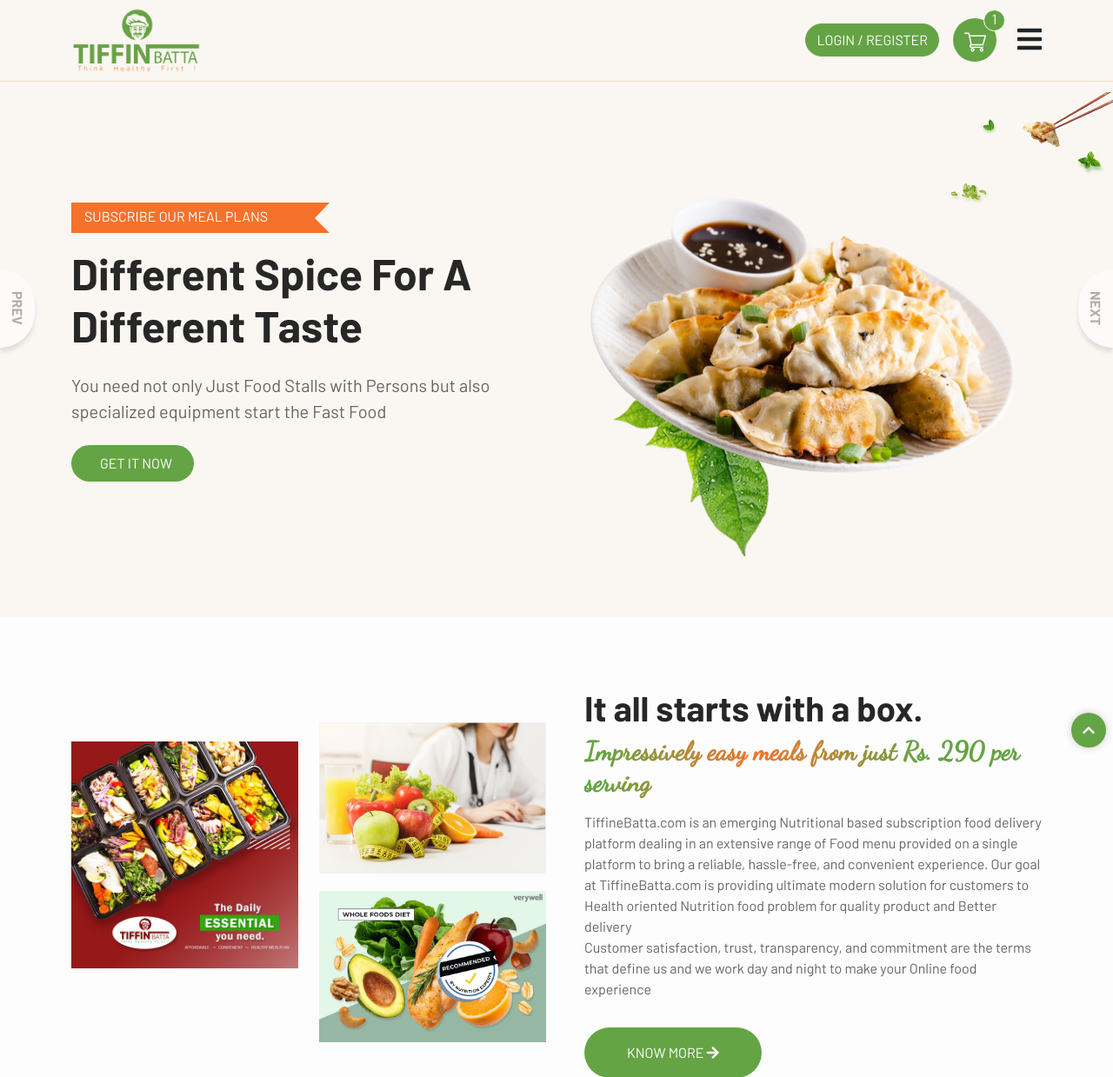
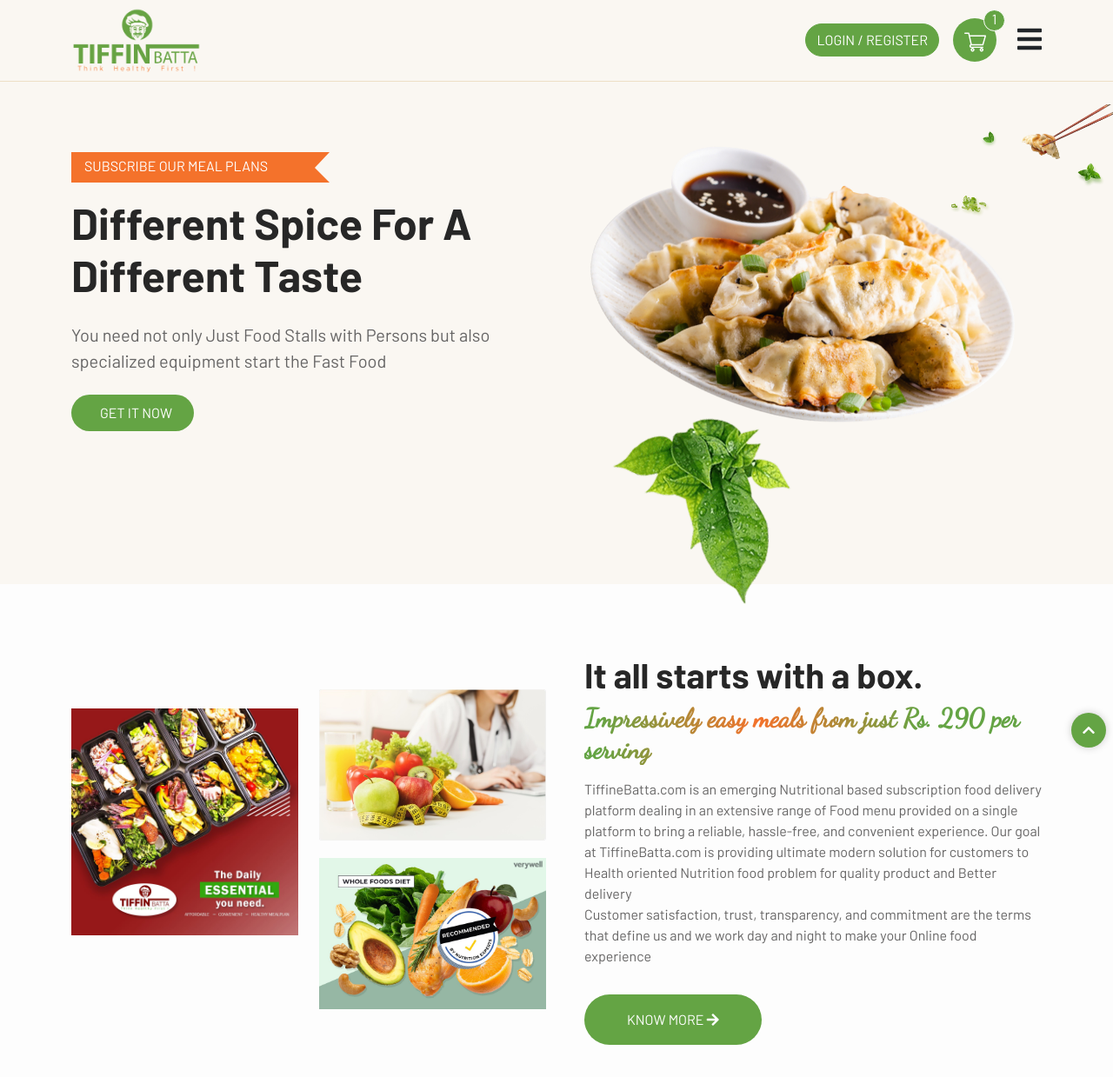
Before and after one commit to Muniraj577/tiffin_batta, a PHP site: page / in a window 1280 px wide. Shown: the top 1239 px of the page at 87% size. Run offline with PHP 8.4, Linux system fonts and the light colour scheme; some libraries are stand-ins or nearby versions; some web fonts are replaced.

Commit message:
banner added in homepage

```diff
--- a/css/main.css
+++ b/css/main.css
@@ -485,7 +485,7 @@ label {
   background-position: center center;
   background-repeat: no-repeat;
   background-size: cover;
-  padding: 120px 0;
+  padding: 140px 0;
 }
 @media only screen and (max-width : 576px) {
   .hero-header {
@@ -598,10 +598,6 @@ label {
   display: none;
 }
 
-.indexpage .carousel-inner {
-  padding-top: 78px;
-}
-
 .about {
   position: relative;
 }
--- a/index.php
+++ b/index.php
@@ -3,7 +3,39 @@ $pageTitle = "Home";
 ?>
 <?php include 'includes/header.php'?>
 
-<div id="homeCarouselSlider" class="carousel slide indexpage" data-bs-ride="carousel">
+<section class="hero-header">
+    <div class="container">
+        <div class="row align-items-center">
+            <div class="col-lg-6 col-md-6 text-center text-lg-start text-media my-auto">
+                <div class="free_delivery animated slideInLeft mb-3">
+                    <div class="text-white text-sub text-uppercase">Subscribe our meal plans</div>
+                </div>
+                <h1 class="display-3 animated slideInLeft heading1">Different spice for a
+                    <br>Different taste
+                </h1>
+                <p class="animated slideInLeft pt-3 pb-4 text-desc">You need not only Just Food Stalls with
+                    Persons
+                    but also specialized equipment start the
+                    Fast Food</p>
+                <a href="order.php" class="btn btn-main py-sm-2 px-sm-4 me-3 animated slideInLeft"><i
+                        class="fa-solid fa-cart-shopping me-2"></i>Get It Now</a>
+            </div>
+            <div class="col-lg-6 col-md-6 text-center">
+                <div class="banner">
+                    <img src="img/1.png" alt="">
+                </div>
+            </div>
+        </div>
+    </div>
+    <div class="ban_image img-1 wow animate__slideInRight" data-wow-duration="1s" data-wow-delay="0.2s">
+        <img src="img/bg.png" alt="" class="img-fluid">
+    </div>
+
+    <div class="ban_image img-3 wow animate__slideInLeft" data-wow-delay="0.4s" data-wow-duration="1s">
+        <img src="./img/slider_shape2.png" alt="" class="img-fluid">
+    </div>
+</section>
+<!-- <div id="homeCarouselSlider" class="carousel slide indexpage" data-bs-ride="carousel">
     <div class="carousel-inner">
         <div class="carousel-item hero-header active">
             <div class="container">
@@ -71,7 +103,7 @@ $pageTitle = "Home";
         <img src="./img/slider_shape2.png" alt="" class="img-fluid">
     </div>
 
-</div>
+</div> -->
 <section class="about section-gap">
     <div class="container">
         <div class="row gy-5 align-items-center">
--- a/sass/_style.sass
+++ b/sass/_style.sass
@@ -7,7 +7,7 @@
     background-position: center center
     background-repeat: no-repeat
     background-size: cover
-    padding: 120px 0
+    padding: 140px 0
     @media #{$small-only}
         padding: 100px 0 0 0
     .text-desc
@@ -74,7 +74,7 @@
     &:hover
         background: $color-orange
 // end scroll to top
-//index page carousel
+//index page
 
 .free_delivery
     width: 280px
@@ -100,8 +100,8 @@
         z-index: 1
 .index-testi .owl-theme .owl-nav
     display: none
-.indexpage .carousel-inner
-    padding-top: 78px
+// .indexpage .carousel-inner
+//     padding-top: 78px
 
 // about section
 .about
@@ -451,7 +451,6 @@
 
     .card
         border: none
-
 
 .prev-next-button
     bottom: 0
```
Also changed, not shown: 1 other file.
